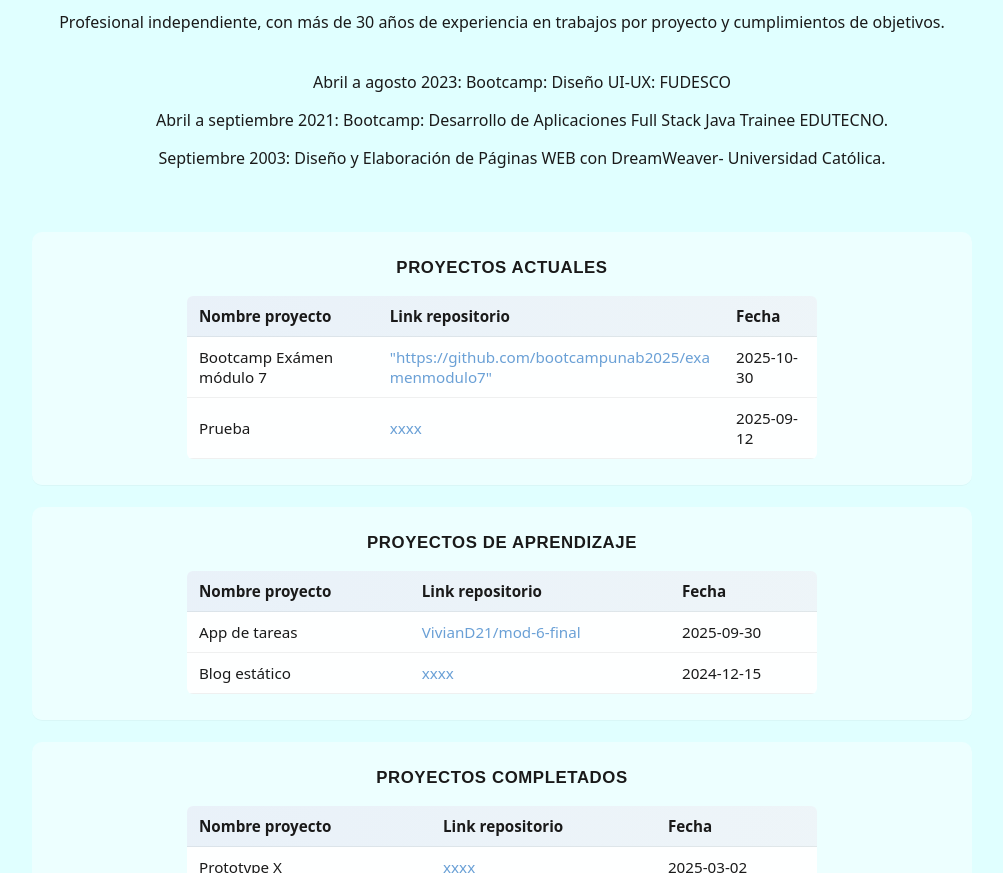
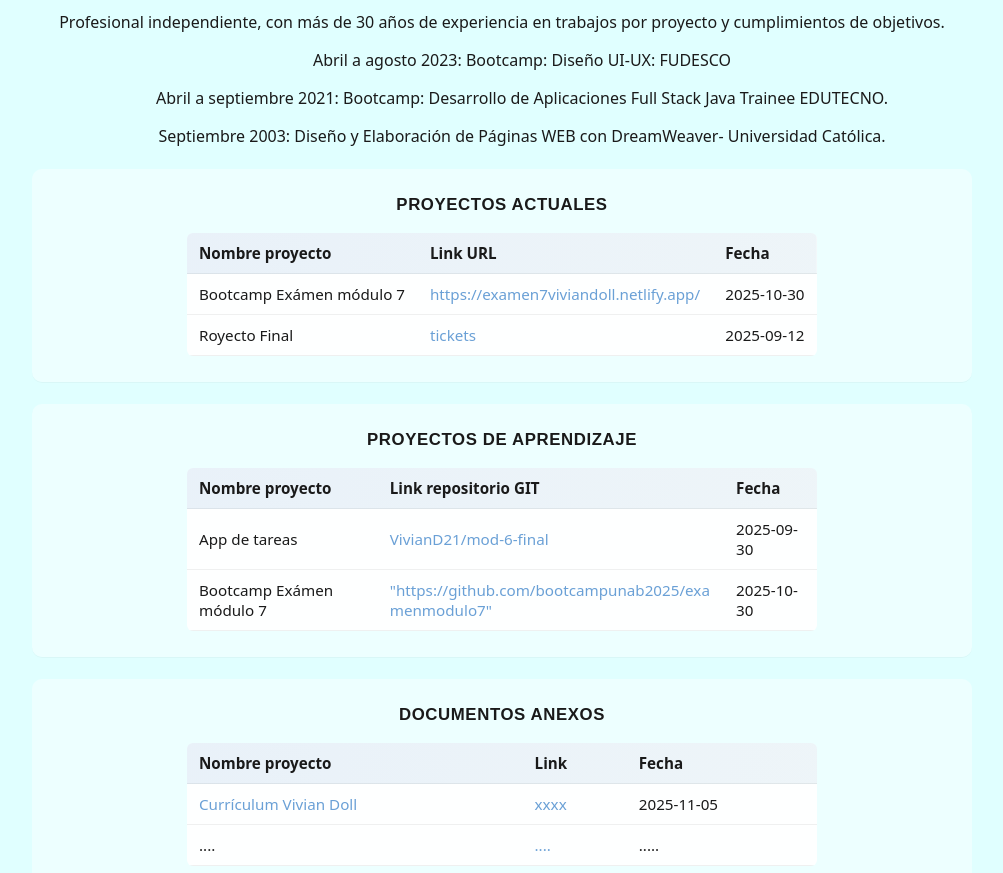
Before and after one commit to VivianD21/portafolio_VDoll, a plain HTML site: page index.html in a window 1280 px wide. Shown: the part 79-952 px from the top of the page, without its empty margins (138-1141 px from the left). Drawn offline with Linux system fonts and the light colour scheme.

Commit message:
se agrega curr

```diff
--- a/index.html
+++ b/index.html
@@ -10,7 +10,7 @@
   <div class="container">
     <header>
       <h1 class="main-title">Portafolio Vivian Doll</h1>
-      <p>Profesional independiente, con más de 30 años de experiencia en trabajos por proyecto y cumplimientos de objetivos. <br>
+      <p>Profesional independiente, con más de 30 años de experiencia en trabajos por proyecto y cumplimientos de objetivos.
 <br>
 <ul>
 
@@ -18,10 +18,7 @@ Abril a agosto 2023: Bootcamp: Diseño UI-UX: FUDESCO</ul>
 <ul>
 Abril a septiembre 2021: Bootcamp: Desarrollo de Aplicaciones Full Stack Java Trainee EDUTECNO.</ul>
 		  <ul>
-Septiembre 2003:	Diseño y Elaboración de Páginas WEB con DreamWeaver- Universidad Católica. </ul>
-</p>
-<p class="intro">&nbsp;</p>
-    </header>
+Septiembre 2003:	Diseño y Elaboración de Páginas WEB con DreamWeaver- Universidad Católica.</ul></header>
 
     <!-- Sección 1 -->
     <section class="project-section" aria-labelledby="sec1">
@@ -31,19 +28,19 @@ Septiembre 2003:	Diseño y Elaboración de Páginas WEB con DreamWeaver- Univers
           <thead>
             <tr>
               <th scope="col">Nombre proyecto</th>
-              <th scope="col">Link repositorio</th>
+              <th scope="col">Link URL</th>
               <th scope="col">Fecha</th>
             </tr>
           </thead>
           <tbody>
             <tr>
               <td>Bootcamp Exámen módulo 7</td>
-              <td><a href="https://github.com/bootcampunab2025/examenmodulo7">&quot;https://github.com/bootcampunab2025/examenmodulo7&quot;</a></td>
+              <td><a href="https://github.com/bootcampunab2025/examenmodulo7">https://examen7viviandoll.netlify.app/</a></td>
               <td>2025-10-30</td>
             </tr>
             <tr>
-              <td>Prueba</td>
-              <td><a href="https://github.com/usuario/ui-components" target="_blank" rel="noopener">xxxx</a></td>
+              <td>Royecto Final</td>
+              <td><a href="https://proyfinalviviandoll.netlify.app/">tickets</a></td>
               <td>2025-09-12</td>
             </tr>
           </tbody>
@@ -59,7 +56,7 @@ Septiembre 2003:	Diseño y Elaboración de Páginas WEB con DreamWeaver- Univers
           <thead>
             <tr>
               <th scope="col">Nombre proyecto</th>
-              <th scope="col">Link repositorio</th>
+              <th scope="col">Link repositorio GIT</th>
               <th scope="col">Fecha</th>
             </tr>
           </thead>
@@ -70,9 +67,9 @@ Septiembre 2003:	Diseño y Elaboración de Páginas WEB con DreamWeaver- Univers
               <td>2025-09-30</td>
             </tr>
             <tr>
-              <td>Blog estático</td>
-              <td><a href="https://github.com/usuario/static-blog" target="_blank" rel="noopener">xxxx</a></td>
-              <td>2024-12-15</td>
+              <td>Bootcamp Exámen módulo 7</td>
+              <td><a href="https://github.com/bootcampunab2025/examenmodulo7">&quot;https://github.com/bootcampunab2025/examenmodulo7&quot;</a></td>
+              <td>2025-10-30</td>
             </tr>
           </tbody>
         </table>
@@ -81,26 +78,26 @@ Septiembre 2003:	Diseño y Elaboración de Páginas WEB con DreamWeaver- Univers
 
     <!-- Sección 3 -->
     <section class="project-section" aria-labelledby="sec3">
-      <h2 id="sec3">Proyectos Completados</h2>
+      <h2 id="sec3">DOCUMENTOS ANEXOS</h2>
       <div class="table-wrapper">
         <table class="project-table" role="table" aria-labelledby="sec3">
           <thead>
             <tr>
               <th scope="col">Nombre proyecto</th>
-              <th scope="col">Link repositorio</th>
+              <th scope="col">Link </th>
               <th scope="col">Fecha</th>
             </tr>
           </thead>
           <tbody>
             <tr>
-              <td>Prototype X</td>
-              <td><a href="https://github.com/usuario/prototype-x" target="_blank" rel="noopener">xxxx</a></td>
-              <td>2025-03-02</td>
+              <td><a href="img/VDollCurr.pdf" title="Curriculoum" target="new">Currículum Vivian Doll</a></td>
+              <td><a href="img/VDollCurr.pdf" target="_blank" rel="noopener">xxxx</a></td>
+              <td>2025-11-05</td>
             </tr>
             <tr>
-              <td>Micro frontend</td>
-              <td><a href="https://github.com/usuario/micro-frontend" target="_blank" rel="noopener">xxxx</a></td>
-              <td>2024-08-20</td>
+              <td>....</td>
+              <td><a href="https://github.com/usuario/micro-frontend" target="_blank" rel="noopener">....</a></td>
+              <td>.....</td>
             </tr>
           </tbody>
         </table>
```
Also changed, not shown: 1 other file.
